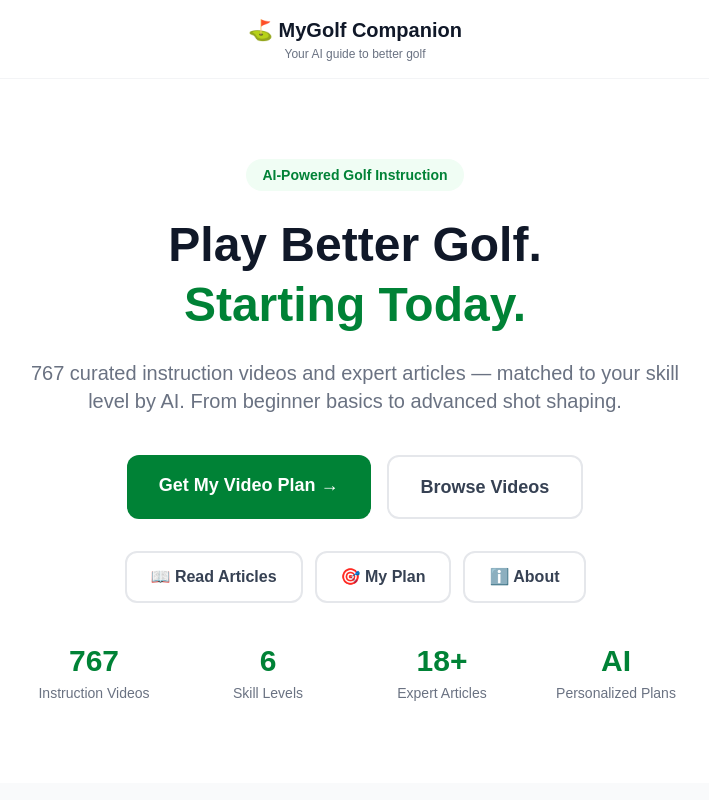
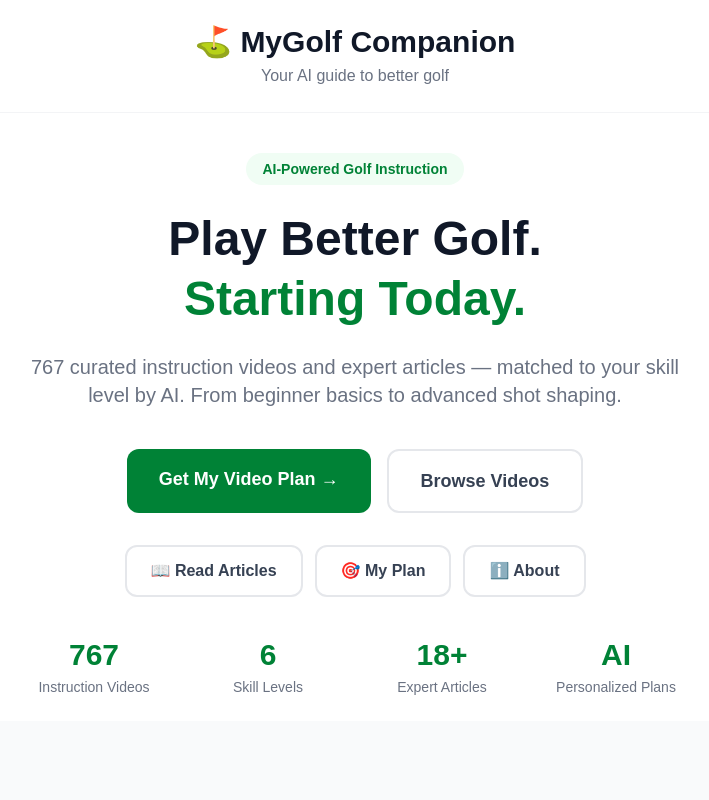
Before and after one commit to bd9356-gif/golf-ai-companion, a Next.js app: page / in a window 1280 px wide. Shown: the top 800 px of the page, without its empty margins (285-994 px from the left). Built offline with nearby package versions, Linux system fonts and the light colour scheme.

Commit message:
Bigger logo, uniform button sizes, move hero up

```diff
--- a/app/page.js
+++ b/app/page.js
@@ -14,14 +14,14 @@ export default function LandingPage() {
     <div className="min-h-screen bg-white">
       {/* Minimal header */}
       <header className="border-b border-gray-100 bg-white">
-        <div className="max-w-5xl mx-auto px-4 py-4 text-center">
-          <h1 className="text-xl font-bold text-gray-900">⛳ MyGolf Companion</h1>
-          <p className="text-xs text-gray-500 mt-0.5">Your AI guide to better golf</p>
+        <div className="max-w-5xl mx-auto px-4 py-6 text-center">
+          <h1 className="text-3xl font-bold text-gray-900">⛳ MyGolf Companion</h1>
+          <p className="text-base text-gray-500 mt-1">Your AI guide to better golf</p>
         </div>
       </header>
 
       {/* Hero */}
-      <section className="max-w-5xl mx-auto px-4 py-20 text-center">
+      <section className="max-w-5xl mx-auto px-4 pt-10 pb-6 text-center">
         <div className="inline-block bg-green-50 text-green-700 text-sm font-semibold px-4 py-1.5 rounded-full mb-6">
           AI-Powered Golf Instruction
         </div>
```
